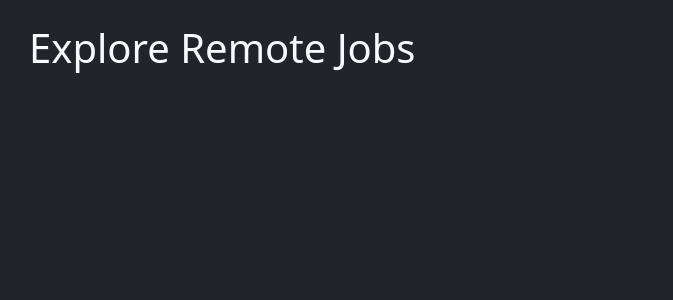
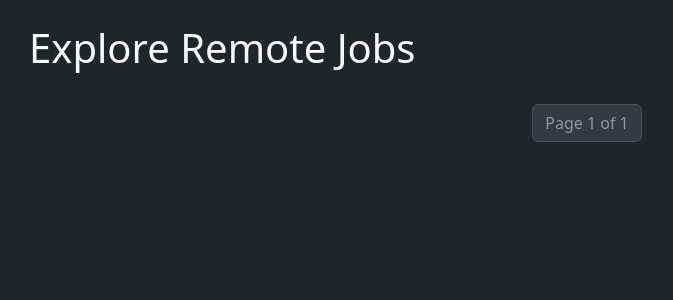
Before and after one commit to ITsFlaviiFTW/job-tracker, a Django app: page /explore-jobs/ in a window 1280 px wide. Shown: the part 56-356 px from the top of the page, without its empty margins (53-726 px from the left). Run offline with Django 5.2, Linux system fonts and the light colour scheme; the visitor is signed in with stand-in values (Sample User, id 1); data that the repository does not hold is empty.

Commit message:
added pagination for the explore jobs

```diff
--- a/jobtracker/templates/jobtracker/explore_jobs.html
+++ b/jobtracker/templates/jobtracker/explore_jobs.html
@@ -22,6 +22,23 @@
       </div>
     </div>
   {% endfor %}
+        <nav aria-label="Job pagination">
+  <ul class="pagination justify-content-center mt-4">
+    {% if page_obj.has_previous %}
+      <li class="page-item">
+        <a class="page-link" href="?page={{ page_obj.previous_page_number }}">Previous</a>
+      </li>
+    {% endif %}
+    <li class="page-item disabled">
+      <span class="page-link">Page {{ page_obj.number }} of {{ page_obj.paginator.num_pages }}</span>
+    </li>
+    {% if page_obj.has_next %}
+      <li class="page-item">
+        <a class="page-link" href="?page={{ page_obj.next_page_number }}">Next</a>
+      </li>
+    {% endif %}
+  </ul>
+</nav>
 </div>
 
 <script>
--- a/jobtracker/views.py
+++ b/jobtracker/views.py
@@ -258,9 +258,15 @@ def explore_jobs(request):
         response = requests.get("https://remotive.com/api/remote-jobs?category=software-dev", timeout=5)
         response.raise_for_status()
         jobs = response.json().get("jobs", [])
-    except requests.RequestException as e:
-        print(f"[ERROR] API request failed: {e}")
-    except ValueError:
-        print("[ERROR] Failed to decode JSON response.")
+    except Exception as e:
+        print("[ERROR]", e)
 
-    return render(request, "jobtracker/explore_jobs.html", {"jobs": jobs})
+    # Pagination
+    paginator = Paginator(jobs, 10)  # Show 10 jobs per page
+    page_number = request.GET.get("page", 1)
+    page_obj = paginator.get_page(page_number)
+
+    return render(request, "jobtracker/explore_jobs.html", {
+        "page_obj": page_obj,
+        "jobs": page_obj.object_list,
+    })
```
